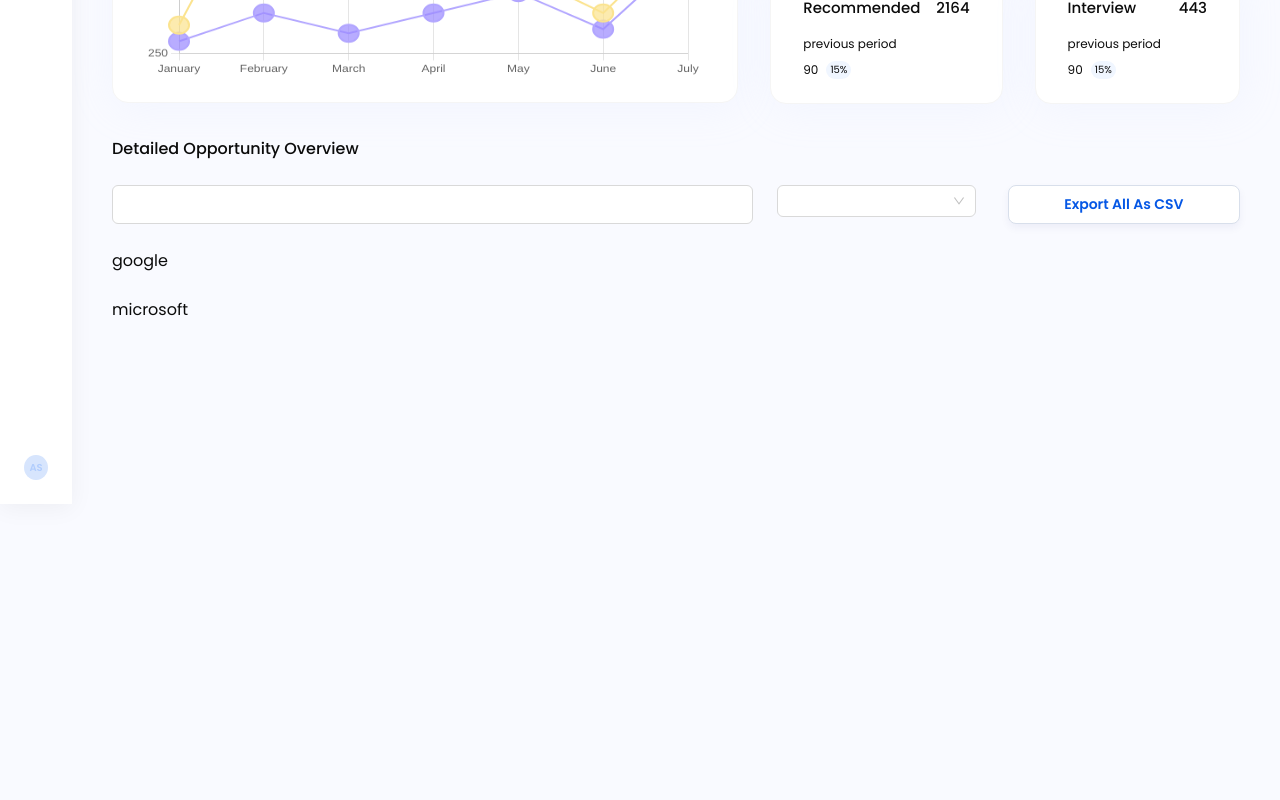
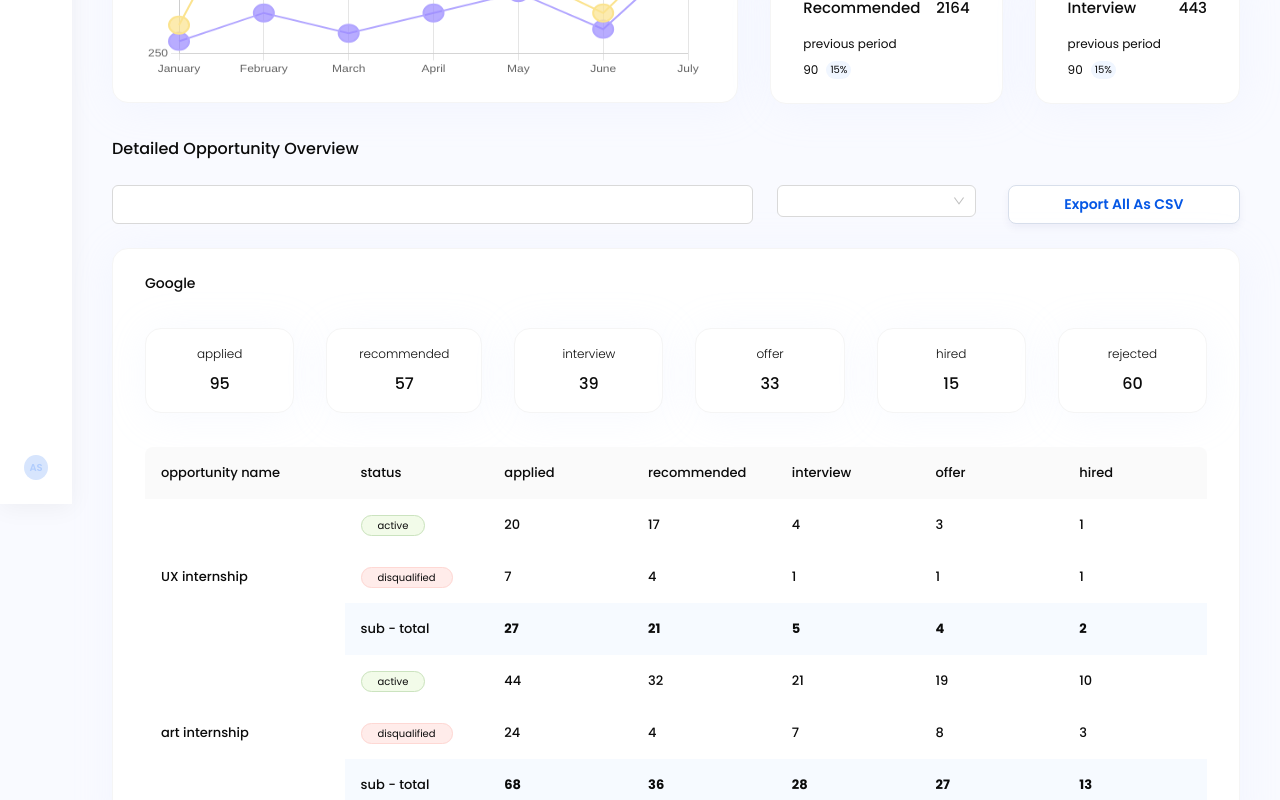
Before and after one commit to mohamedkhaled4053/Task2, a React (Create React App) app: page / in a window 1280 px wide. Shown: the part 520-1320 px from the top of the page. Built offline with nearby package versions, Linux system fonts and the light colour scheme.

Commit message:
employer component

```diff
--- /dev/null
+++ b/src/components/Employer/Employer.tsx
@@ -0,0 +1,71 @@
+import React from "react";
+import "./style.scss";
+import { ProgramData } from "../../utils/types";
+import { Icon } from "../Icon/Icon";
+import "./style.scss";
+import { stages } from "../../utils/mock";
+
+type Props = {
+  employerName: string;
+  employerData: ProgramData["employers"][number];
+};
+
+const Employer = ({ employerName, employerData }: Props) => {
+  let opportunities = Object.values(employerData.opportunities);
+
+  const statuses = ["qualified", "disqualified", "opportunitytotal"] as const;
+
+  return (
+    <div className="card employer">
+      <div className="employer-header">
+        <div className="employer-name">{employerName}</div>
+        <div className="employer-icons">
+          <Icon name="Chart_Pie" />
+          <Icon name="File_Download" />
+        </div>
+      </div>
+      <div className="employer-total">
+        {stages.map((stage) => (
+          <div className="card">
+            <div className="stage">{stage}</div>
+            <div className="count">{employerData.employerTotal.now[stage]}</div>
+          </div>
+        ))}
+      </div>
+      <div className="opportunity-table">
+        <div className="opportunity-table-header">
+          <div className="opportunity-name">opportunity name</div>
+          <div className="status">status</div>
+          {stages.map((stage) => (
+            <>{stage !== "rejected" && <div className="count">{stage}</div>}</>
+          ))}
+        </div>
+        {opportunities.map((opportunity) => (
+          <>
+            {statuses.map((status, index) => (
+              <div className="opportunity-table-row ">
+                <div className="opportunity-name">
+                  {index === 1 && opportunity.label}
+                </div>
+                <div className={`status ${status}`}></div>
+
+                {stages.map((stage) => {
+                  if (stage === "rejected") return null;
+                  let count: number;
+                  if (status === "opportunitytotal") {
+                    count = opportunity.opportunitytotal.now[stage];
+                  } else {
+                    count = opportunity[status][stage];
+                  }
+                  return <div className={`count ${status}`}>{count}</div>;
+                })}
+              </div>
+            ))}
+          </>
+        ))}
+      </div>
+    </div>
+  );
+};
+
+export default Employer;
--- a/src/components/Employer/style.scss
+++ b/src/components/Employer/style.scss
@@ -4,4 +4,97 @@
   display: flex;
   flex-direction: column;
   gap: 34px;
+  .employer-header {
+    display: flex;
+    justify-content: space-between;
+    align-items: center;
+    .employer-name {
+      font-size: 14px;
+      font-weight: 500;
+      text-transform: capitalize;
+    }
+    .employer-icons {
+      display: flex;
+      gap: 8px;
+      svg {
+        width: 40px;
+        height: 40px;
+        padding: 8px;
+        border-radius: 8px;
+        border: 0.5px solid #ececec;
+        box-shadow: 0px 4px 25px 0px rgba(141, 141, 141, 0.05);
+      }
+    }
+  }
+  .employer-total {
+    display: flex;
+    gap: 32px;
+    .card {
+      padding: 16px 32px;
+      flex: 1;
+      text-align: center;
+      .stage {
+        margin-bottom: 8px;
+        font-size: 12px;
+        font-weight: 300;
+      }
+      .count {
+        font-weight: 500;
+      }
+    }
+  }
+  .opportunity-table {
+    .opportunity-table-header {
+      border-radius: 8px 8px 0 0;
+      background: #fafafa;
+    }
+    .opportunity-table-header,
+    .opportunity-table-row {
+      display: flex;
+      .opportunity-name,
+      .status,
+      .count {
+        padding: 16px;
+        font-size: 13px;
+        font-weight: 500;
+      }
+      .opportunity-name {
+        width: 182px;
+        flex: 1.5;
+      }
+      .status,
+      .count {
+        flex: 1;
+        width: 143px;
+        &.opportunitytotal {
+          background: #f6faff;
+          font-weight: 500;
+        }
+      }
+      .count.opportunitytotal {
+        font-weight: 700;
+      }
+      .status {
+        &:not(.opportunitytotal)::after {
+          font-size: 10px;
+          font-weight: 400;
+          padding: 2px 16px;
+          border-radius: 20px;
+        }
+        &.qualified::after {
+          content: "active";
+          border: 1px solid #cbe3bf;
+          background: #f2fbe9;
+        }
+        &.disqualified::after {
+          content: "disqualified";
+          border: 1px solid #fed8d4;
+          background: #ffecea;
+        }
+        &.opportunitytotal::after {
+          content: "sub - total";
+        }
+      }
+    }
+  }
 }
--- a/src/components/Main/Main.tsx
+++ b/src/components/Main/Main.tsx
@@ -38,8 +38,12 @@ const Main = () => {
             <button className="export">Export All As CSV</button>
           </div>
         </div>
-        {Object.keys(programData.employers).map((employer) => (
-          <div className="employer">{employer}</div>
+        {Object.keys(programData.employers).map((employerName) => (
+          <Employer
+            key={employerName}
+            employerName={employerName}
+            employerData={programData.employers[employerName]}
+          />
         ))}
       </div>
     </div>
--- a/src/utils/mock.ts
+++ b/src/utils/mock.ts
@@ -67,6 +67,7 @@ export const programData: ProgramData = {
       // },
       opportunities: {
         UXInternship: {
+          label: "UX internship",
           qualified: {
             applied: 20,
             recommended: 17,
@@ -99,6 +100,8 @@ export const programData: ProgramData = {
           },
         },
         ArtInternship: {
+          label: "art internship",
+
           qualified: {
             applied: 44,
             recommended: 32,
@@ -167,6 +170,7 @@ export const programData: ProgramData = {
       // },
       opportunities: {
         UXInternship: {
+          label: "UX internship",
           qualified: {
             applied: 20,
             recommended: 17,
@@ -199,6 +203,7 @@ export const programData: ProgramData = {
           },
         },
         ArtInternship: {
+          label: "Art internship",
           qualified: {
             applied: 20,
             recommended: 17,
--- a/src/utils/types.ts
+++ b/src/utils/types.ts
@@ -24,6 +24,7 @@ export interface ProgramData {
       employerTotal: total;
       opportunities: {
         [key: string]: {
+          label: string;
           qualified: Istages;
           disqualified: Istages;
           opportunitytotal: total;
```
Also changed, not shown: src/assets/svgs/Chart_Pie.svg (added), src/assets/svgs/File_Download.svg (added).
